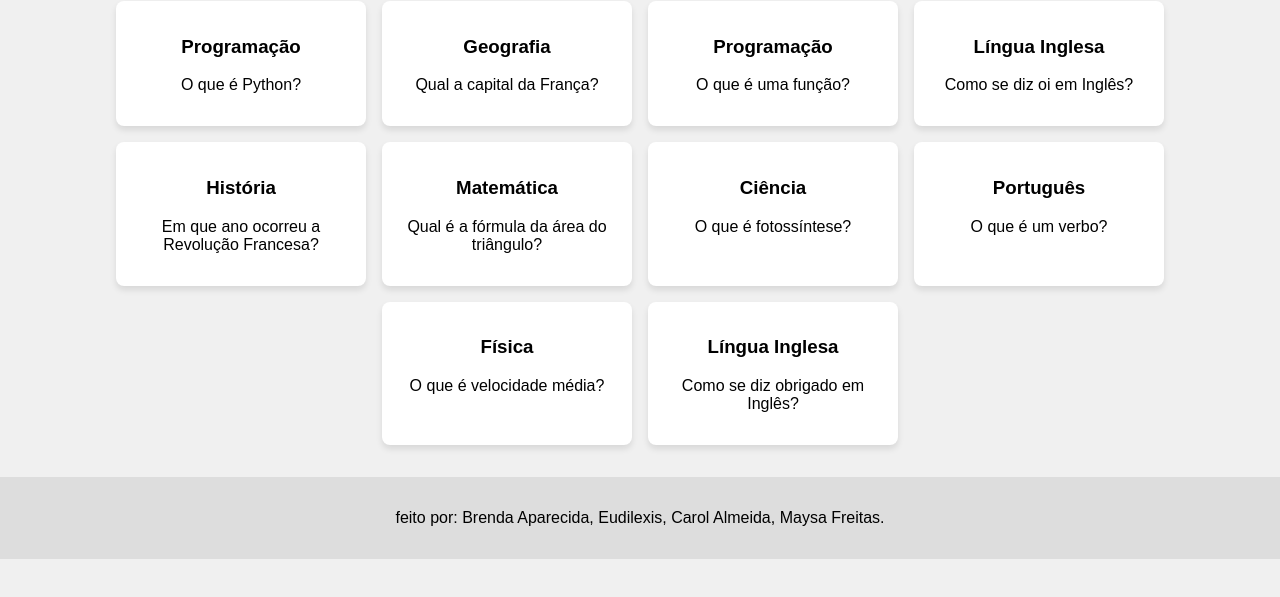
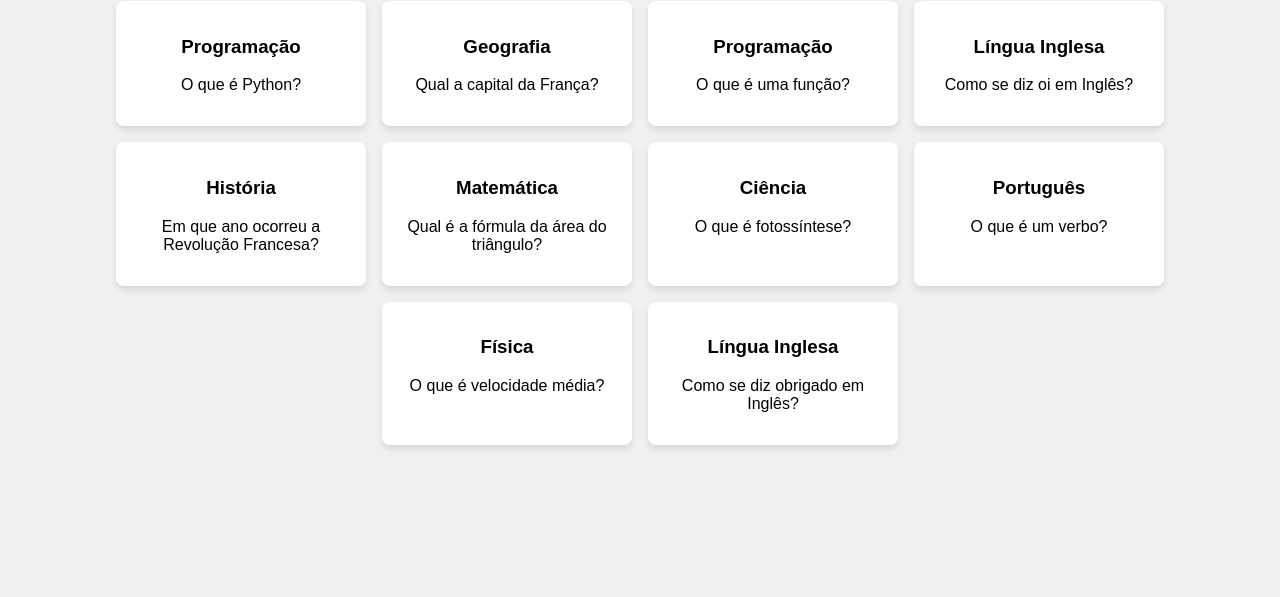
Before and after one commit to ghostCCM/ferramenta-de-estudos, a plain HTML site: page index.html in a window 1280 px wide. Shown: the part 111-708 px from the top of the page. Drawn offline with Linux system fonts and the light colour scheme.

Commit message:
Update index.html

```diff
--- a/index.html
+++ b/index.html
@@ -58,9 +58,6 @@
     <h1>Flashcards Interativos</h1>
     <section id="container"></section>
   </main>
-  <footer>
-    <p>feito por: Brenda Aparecida, Eudilexis, Carol Almeida, Maysa Freitas.</p>
-  </footer>
 
   <script>
     function criaCartao(categoria, pergunta, resposta) {
```
